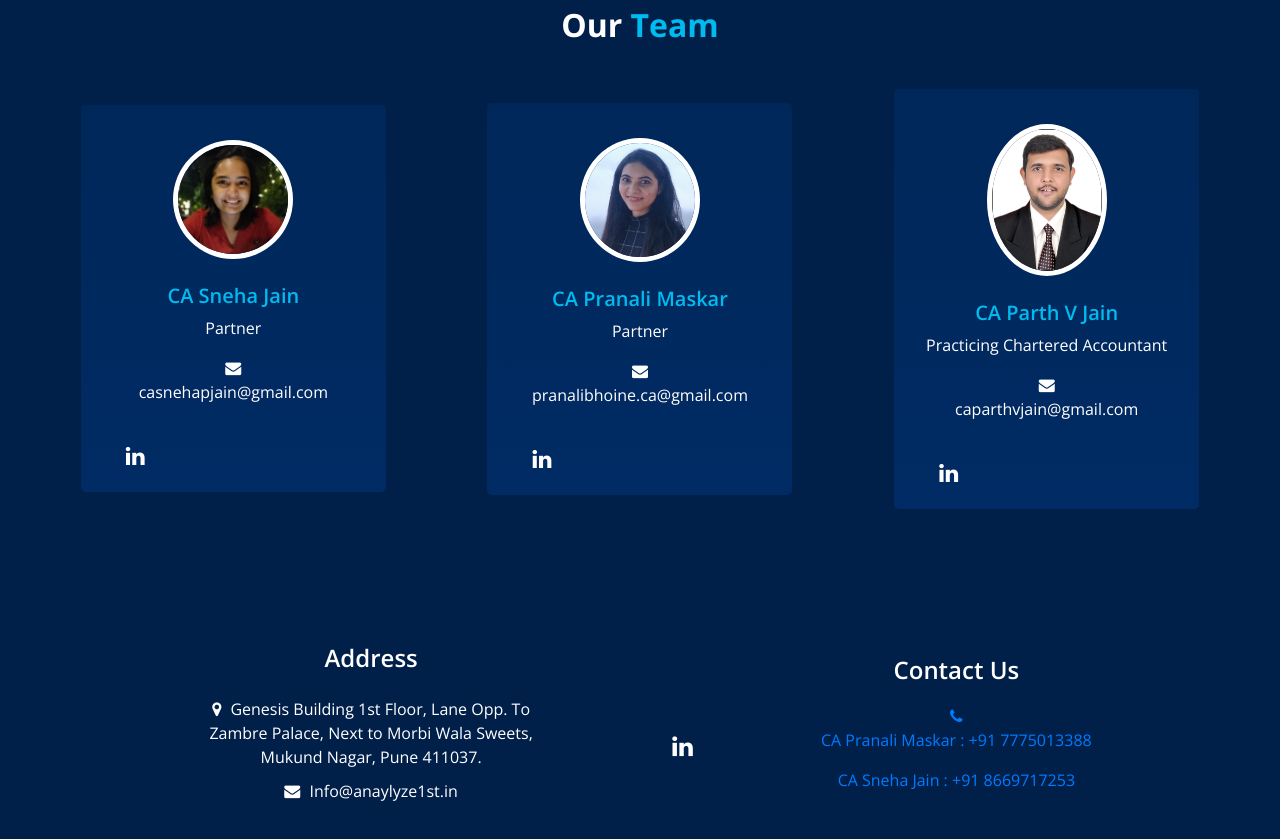
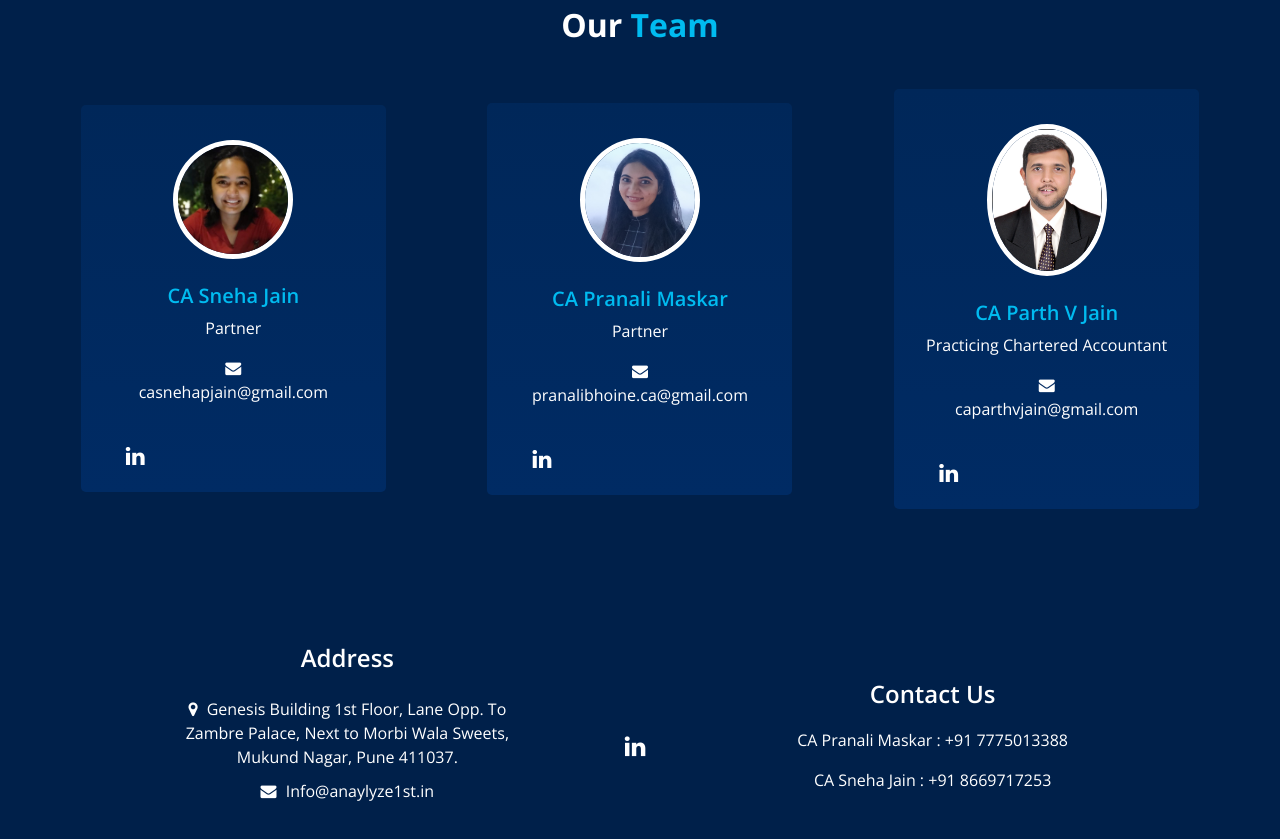
Before and after one commit to aadeshSolankii/aadeshSolankki.github.io, a plain HTML site: page index.html in a window 1280 px wide. Shown: the part 3644-4483 px from the top of the page. Drawn offline with nearby package versions, Linux system fonts and the light colour scheme; some packages are replaced by stand-ins of ours.

Commit message:
updated contact info style

```diff
--- a/index.html
+++ b/index.html
@@ -851,13 +851,11 @@ Mukund Nagar, Pune 411037.
           </div>
         </div>
       -->
-        <div class="col-md-6 col-lg-3 info_col ">
-
+      <div class="col-md-5 col-lg-4 info_col">
+        <div class="info_contact">
           <h4>
             Contact Us
           </h4>
-          <a href="">
-            <i class="fa fa-phone" aria-hidden="true"></i>
             <span>
               <p>CA Pranali Maskar : +91 7775013388
               <p>CA Sneha Jain : +91 8669717253</p>
@@ -865,6 +863,7 @@ Mukund Nagar, Pune 411037.
           </a>
         </div>
       </div>
+    </div>
     </div>
   </section>
 
```
